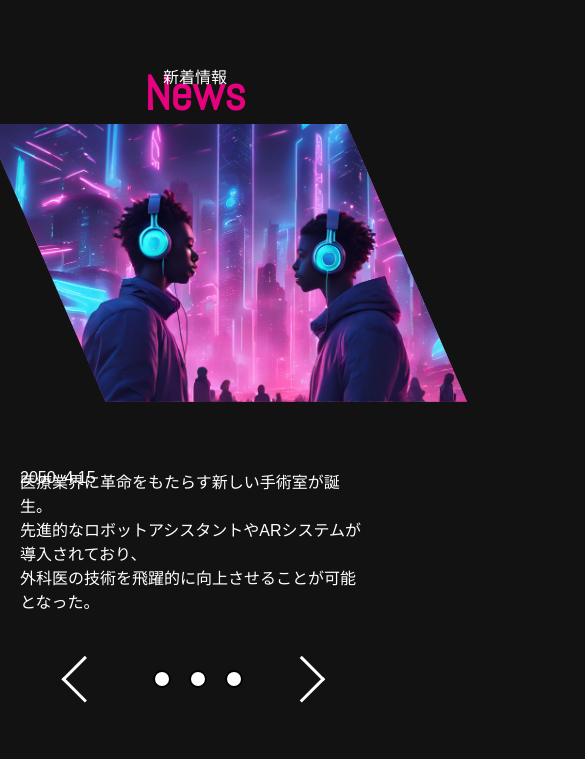
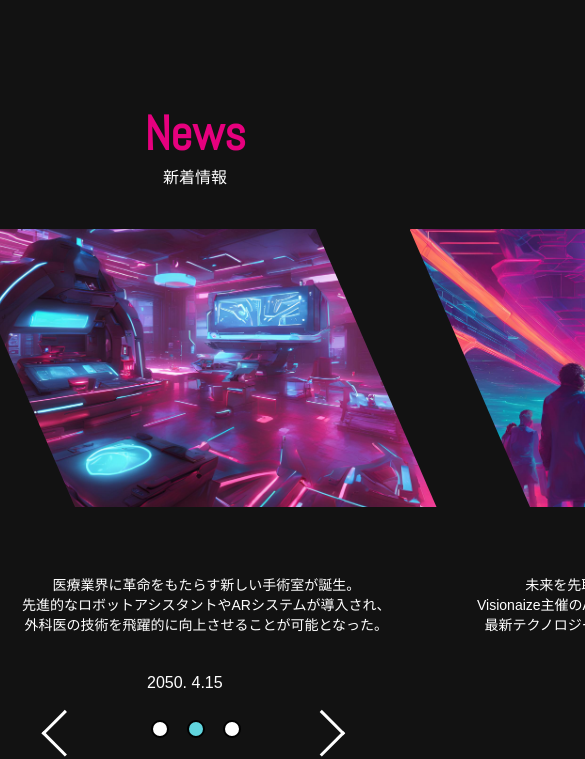
Before and after one commit to kkmia793/Website, a plain HTML site: page index.html in a window 390 px wide. Shown: the part 4391-5150 px from the top of the page, 585 px wide, since content can reach past the window. Drawn offline with nearby package versions, Linux system fonts and the light colour scheme; a web font is replaced by a local one.

Commit message:
sp-kakunin

```diff
--- a/index.html
+++ b/index.html
@@ -346,34 +346,34 @@
             <p class="sp-news-description">新着情報</p>
 
             <!-- スライドの外枠 -->
-            <div class="sp-slide-wrapper">
+            <div class="sp-slide-wrapper-2">
             <!-- スライド（コンテンツ） -->
-                <div id="sp-slide" class="sp-slide">
+                <div id="sp-slide-2" class="sp-slide-2">
                 <div class = "sp-news-item">
                     <img src ="img/news1.jpg" alt ="News1">
-                    <p>医療業界に革命をもたらす新しい手術室が誕生。<br>先進的なロボットアシスタントやARシステムが導入されており、<br>外科医の技術を飛躍的に向上させることが可能となった。</p>
-                    <p>2050. 4.15</p>
+                    <p>医療業界に革命をもたらす新しい手術室が誕生。<br>先進的なロボットアシスタントやARシステムが導入され、<br>外科医の技術を飛躍的に向上させることが可能となった。</p>
+                    <p class ="date">2050. 4.15</p>
                 </div>
                 <div class = "sp-news-item">
                     <img src ="img/news2.jpg" alt ="News2">
                     <p>未来を先取りした視覚体験がここに！！<br>Visionaize主催のARサングラス展示会をお見逃しなく。<br>
                         最新テクノロジーとデザインの魅力に触れられます。</p>
-                    <p>2050. 6.15</p>
+                    <p class = "date">2050. 6.15</p>
                 </div>
                 <div class = "sp-news-item">
                     <img src ="img/news3.jpg" alt ="News3">
                     <p>この未来都市では、音楽の楽しみ方も大きく進化しています。<br>最新のデジタルミュージックデバイスはAR技術と融合し、<br>ユーザーに一体感と没入感を提供している！！
                     </p>
-                    <p>2050. 8.15</p>
+                    <p class ="date">2050. 8.15</p>
                 </div>
                 </div>
 
-            <span id="sp-prev" class="sp-prev"></span>
-            <span id="sp-next" class="sp-next"></span>
+            <span id="sp-prev-2" class="sp-prev-2"></span>
+            <span id="sp-next-2" class="sp-next-2"></span>
 
-            <ul class="sp-indicator" id="sp-indicator">
+            <ul class="sp-indicator-2" id="sp-indicator-2">
             <li class="sp-list"></li>
-            <li class="sp-list"></li>
+            <li class="sp-list active"></li>
             <li class="sp-list"></li>
             </ul>
             </div>
--- a/script.js
+++ b/script.js
@@ -121,6 +121,63 @@ document.addEventListener('DOMContentLoaded', function() {
     const indicators = document.querySelectorAll('#sp-indicator .list');
     let currentIndex = 0;
     const slideItems = document.querySelectorAll('.sp-product-item');
+
+    function updateSlide(index) {
+        slide.style.transform = `translateX(-${index * 25}%)`;
+        indicators.forEach((indicator, i) => {
+            indicator.classList.toggle('active', i === index);
+        });
+    }
+
+    prev.addEventListener('click', function() {
+        currentIndex = (currentIndex > 0) ? currentIndex - 1 : slideItems.length - 1;
+        updateSlide(currentIndex);
+    });
+
+    next.addEventListener('click', function() {
+        currentIndex = (currentIndex < slideItems.length - 1) ? currentIndex + 1 : 0;
+        updateSlide(currentIndex);
+    });
+
+    indicators.forEach((indicator, i) => {
+        indicator.addEventListener('click', function() {
+            currentIndex = i;
+            updateSlide(currentIndex);
+        });
+    });
+
+    // スワイプイベントを追加
+    let startX;
+    slide.addEventListener('touchstart', function(event) {
+        startX = event.touches[0].pageX;
+    });
+
+    slide.addEventListener('touchmove', function(event) {
+        if (!startX) return;
+        let moveX = event.touches[0].pageX;
+        let diffX = startX - moveX;
+
+        if (diffX > 50) {
+            currentIndex = (currentIndex < slideItems.length - 1) ? currentIndex + 1 : 0;
+            updateSlide(currentIndex);
+            startX = null;
+        } else if (diffX < -50) {
+            currentIndex = (currentIndex > 0) ? currentIndex - 1 : slideItems.length - 1;
+            updateSlide(currentIndex);
+            startX = null;
+        }
+    });
+
+    updateSlide(currentIndex);
+});
+
+document.addEventListener('DOMContentLoaded', function() {
+    const slide = document.getElementById('sp-slide-2');
+    const prev = document.getElementById('sp-prev-2');
+    const next = document.getElementById('sp-next-2');
+    const indicators = document.querySelectorAll('#sp-indicator-2 .list');
+    let currentIndex = 0;
+    const slideItems = document.querySelectorAll('.sp-news-item');
 
     function updateSlide(index) {
         slide.style.transform = `translateX(-${index * 25}%)`;
--- a/styles.css
+++ b/styles.css
@@ -1330,20 +1330,27 @@ section {
 }
 
 .sp-news {
+    text-align: center;
     background: #121212;
+    padding: 0;
 }
 
 .sp-news-container {
+    position: relative;
     text-align: center;
     z-index: 2;
+}
+
+.sp-news .title{
+    padding-top: 100px;
 }
 
 .sp-news-description {
     font-size: 16px;
     color: #ffffff;
     text-align: center;
-    margin-top: -100px;
-    padding-bottom: 20px;
+    margin-top: -40px;
+    padding-bottom: 100px;
 }
 
 .sp-news h2 {
@@ -1357,6 +1364,67 @@ section {
     font-size: 16px;
     color: #fff;
 }
+
+.sp-news-item{
+    position: relative;
+    padding-bottom: 200px;
+}
+
+/* スライドの外枠 */
+.sp-slide-wrapper-2 {
+    width: 100%;
+    height: 600px;
+    position: relative;
+    padding-bottom: 100px;
+}
+
+.sp-slide-2 {
+    width: 350%; /* 4つのスライドなので、幅を4倍に設定 */
+    height: 100%;
+    display: flex;
+    transition: all 0.3s;
+}
+
+.sp-slide-2 div {
+    width: 100%;
+    height: 100%;
+    font-size: 16px;
+    position: relative;
+}
+
+.sp-slide-2 img {
+    position: absolute;
+    top:-75px;
+    left: -10%;
+    width: 482px;
+    height: 278px;
+    clip-path: polygon(0 0, 75% 0, 100% 100%, 25% 100%);
+}
+
+.sp-slide-2 p {
+    font-family: 'KIYOSUNASANS', sans-serif;
+    font-size: 14px;
+    color: #fff;
+    text-align: center;
+    position: absolute;
+    left: 2px;
+    top:250px;
+    margin: 0;
+    padding: 20px;
+}
+
+.sp-slide-2 .date{
+    position: absolute;
+    text-align: center;
+    top:350px;
+    padding-left: 145px;
+    font-size: 16px;
+    color: #fff;
+    margin: 0;
+    font-family: 'KIYOSUNASANS', sans-serif;
+}
+
+
 
 /* Footer Section */
 .footer {
@@ -1402,5 +1470,62 @@ section {
     height: 50px;
 }
 
+/* 左右のボタン */
+.sp-next-2 {
+    position: absolute;
+    width: 30px;
+    height: 30px;
+    right: 40px;
+    bottom: 38%;
+    z-index: 10;
+    cursor: pointer;
+    border-top: solid 3px #fff;
+    border-right: solid 3px #fff;
+    transform: rotate(45deg) translateY(50%);
+}
+
+.sp-prev-2 {
+    position: absolute;
+    width: 30px;
+    height: 30px;
+    left: 60px;
+    bottom: 38%;
+    z-index: 10;
+    cursor: pointer;
+    border-top: solid 3px #fff;
+    border-right: solid 3px #fff;
+    transform: rotate(-135deg) translateY(-50%);
+}
+
+/* インジケーター */
+.sp-indicator-2 {
+    width: 100%;
+    position: absolute;
+    bottom: 250px;
+    left: 45%;
+    transform: translateX(-50%);
+    display: flex;
+    column-gap: 18px;
+    z-index: 10;
+    justify-content: center;
+    align-items: center;
+}
+
+.sp-indicator-2 li {
+    width: 14px;
+    height: 14px;
+    border-radius: 50%;
+    list-style: none;
+    background-color: #fff;
+    border: 2px #000 solid;
+    cursor: pointer;
+}
+
+.sp-indicator-2 li.active {
+    background-color: #60D4DD;
+}
+
+
+
 
 }
```
